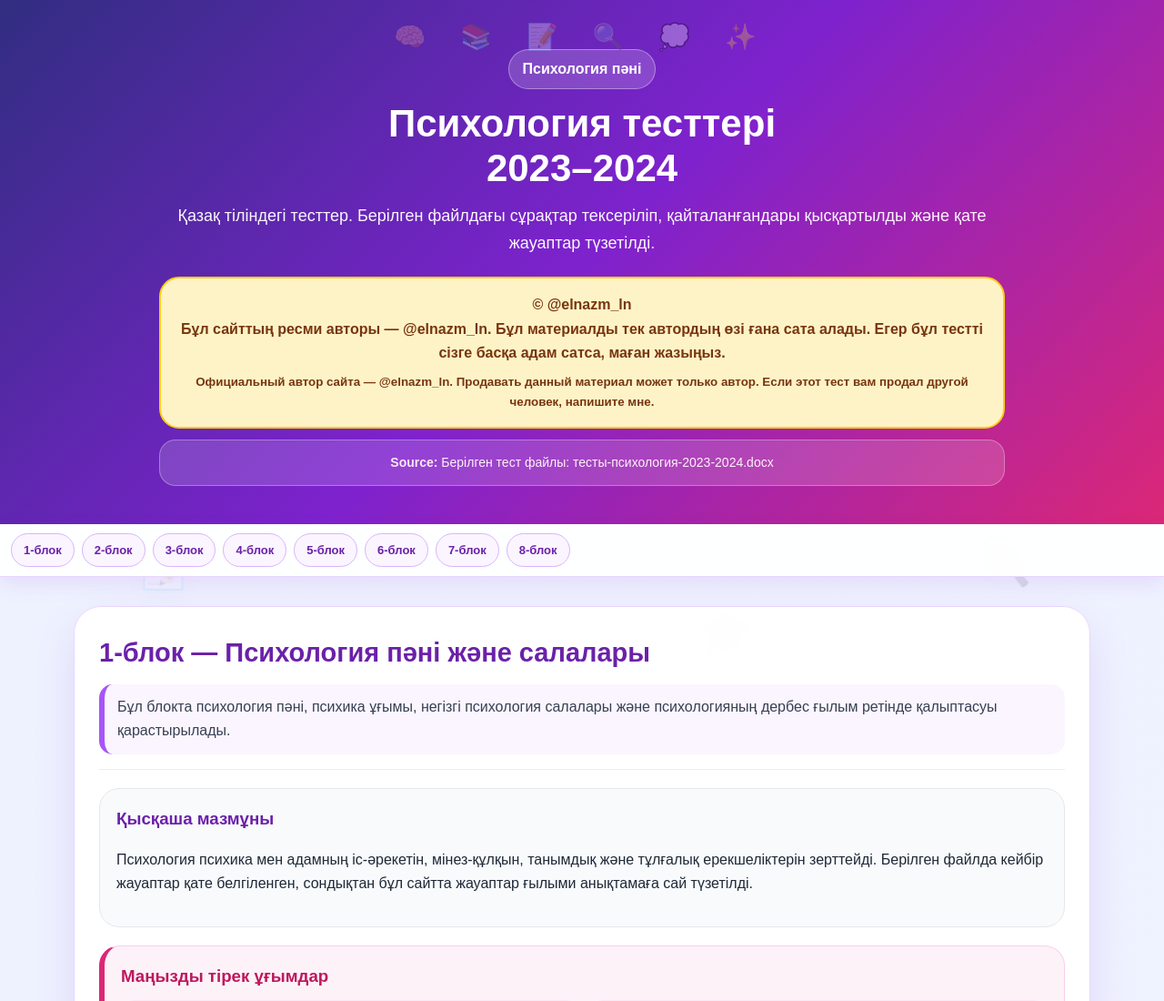
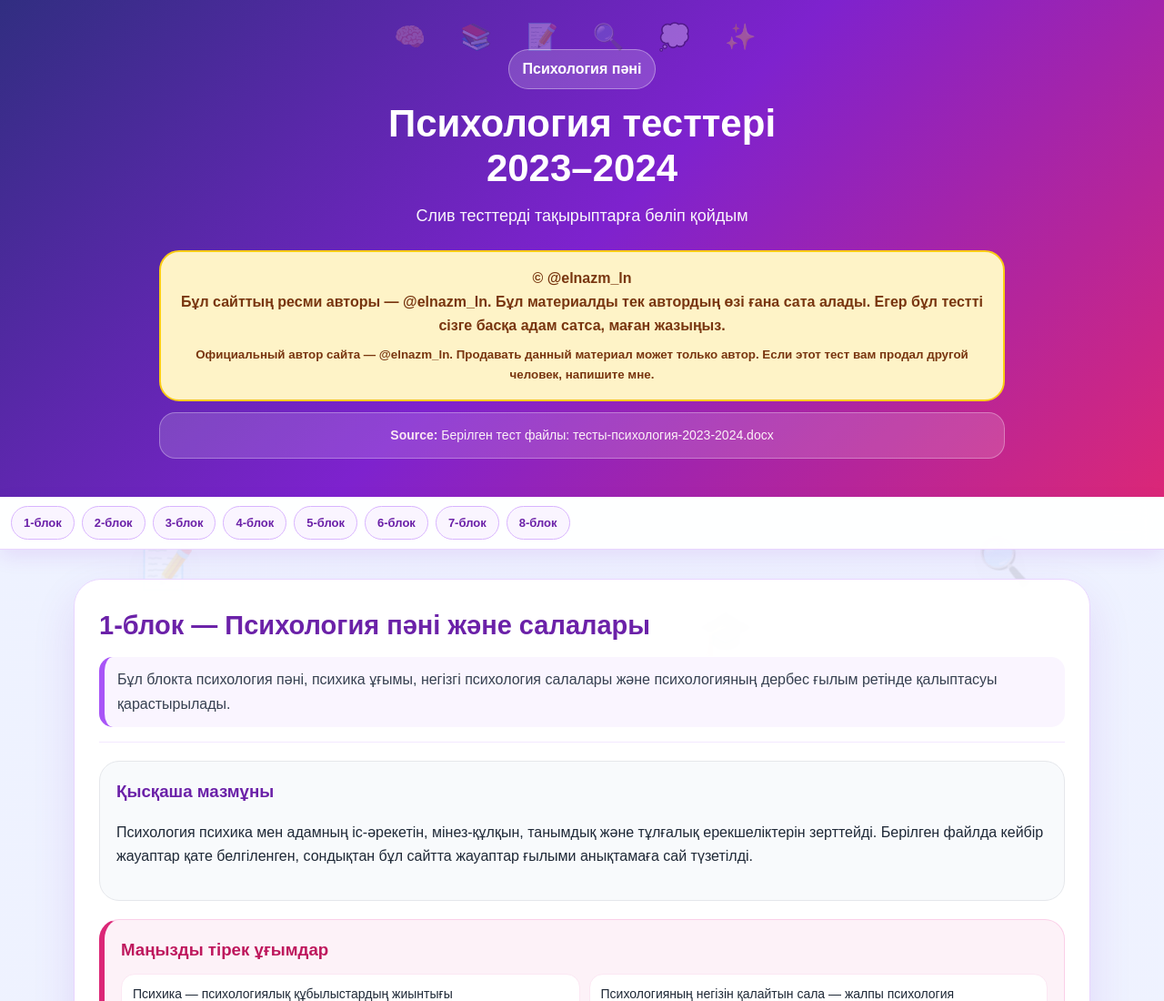
Before and after one commit to naznml/Ps.T, a plain HTML site: page index.html in a window 1280 px wide. Shown: the top 1100 px of the page at 91% size. Drawn offline with Linux system fonts and the light colour scheme.

Commit message:
Update index.html

```diff
--- a/index.html
+++ b/index.html
@@ -333,7 +333,7 @@ h2{
   <h1>Психология тесттері<br>2023–2024</h1>
 
   <div class="subtitle">
-    Қазақ тіліндегі тесттер. Берілген файлдағы сұрақтар тексеріліп, қайталанғандары қысқартылды және қате жауаптар түзетілді.
+    Слив тесттерді тақырыптарға бөліп қойдым
   </div>
 
   <div class="notice">
```
